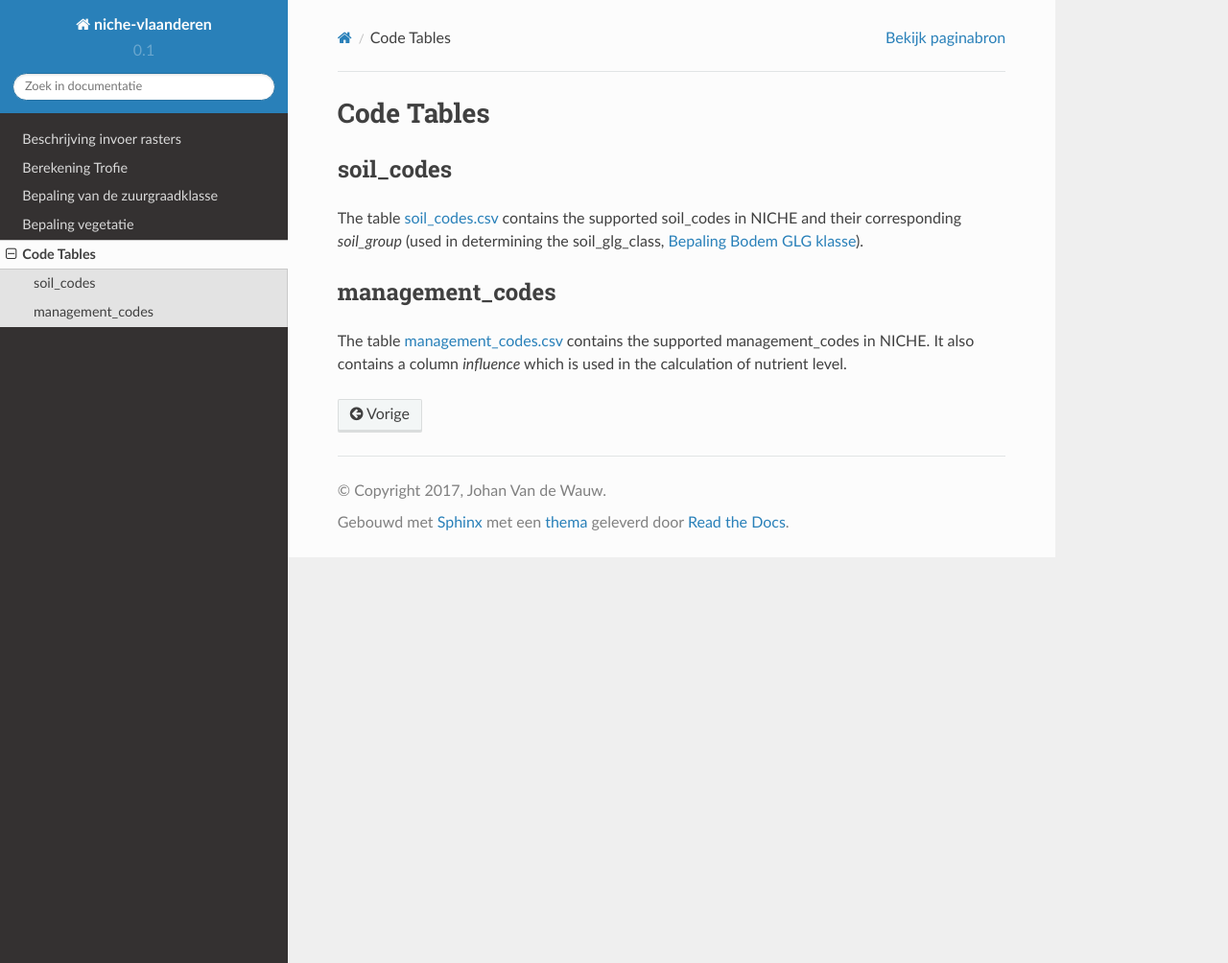
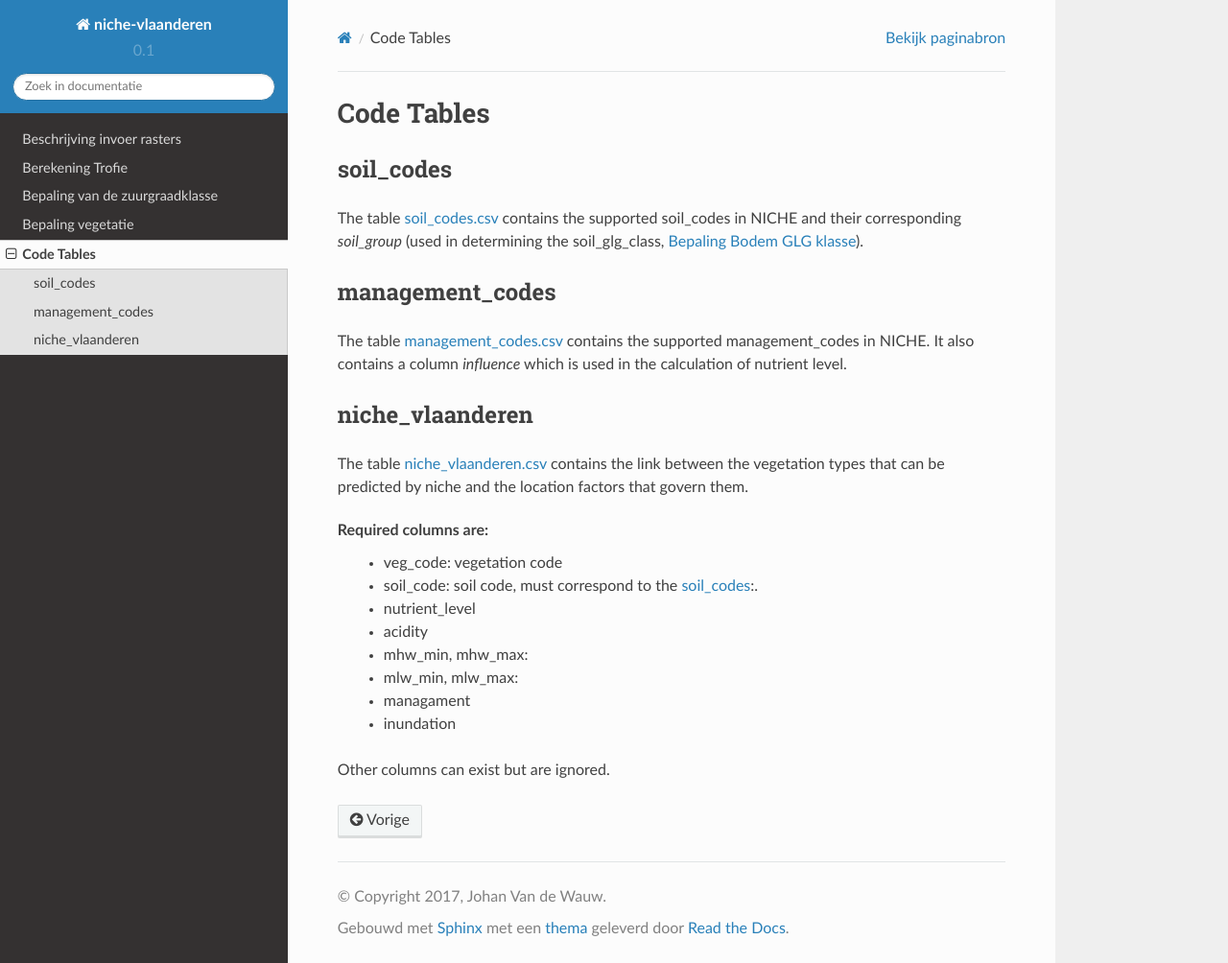
Before and after one commit to inbo/niche_vlaanderen, a Sphinx documentation site: the page built from docs/codetables.rst, in a window 1280 px wide and 1004 px high. Shown: the whole window at 96% size. Built offline with Sphinx 7.4.7 and the Read the Docs theme 2.0.0, drawn with Linux system fonts in a browser that asks for light colours.

Commit message:
Add documentation for niche vlaanderen table

```diff
--- a/docs/codetables.rst
+++ b/docs/codetables.rst
@@ -16,3 +16,20 @@ management_codes
 
 The table `management_codes.csv  <https://github.com/INBO/niche_vlaanderen/blob/master/SystemTables/management_codes.csv>`_ contains the supported management_codes in NICHE.
 It also contains a column `influence` which is used in the calculation of nutrient level.
+
+niche_vlaanderen
+================
+
+The table `niche_vlaanderen.csv <https://github.com/INBO/niche_vlaanderen/blob/master/SystemTable/niche_vlaandersn.csv>`_ contains the link between the vegetation types that can be predicted by niche and the location factors that govern them.
+
+Required columns are:
+ * veg_code: vegetation code
+ * soil_code: soil code, must correspond to the :ref:`soil_codes`:.
+ * nutrient_level
+ * acidity
+ * mhw_min, mhw_max:
+ * mlw_min, mlw_max:
+ * managament
+ * inundation
+
+Other columns can exist but are ignored.
```
